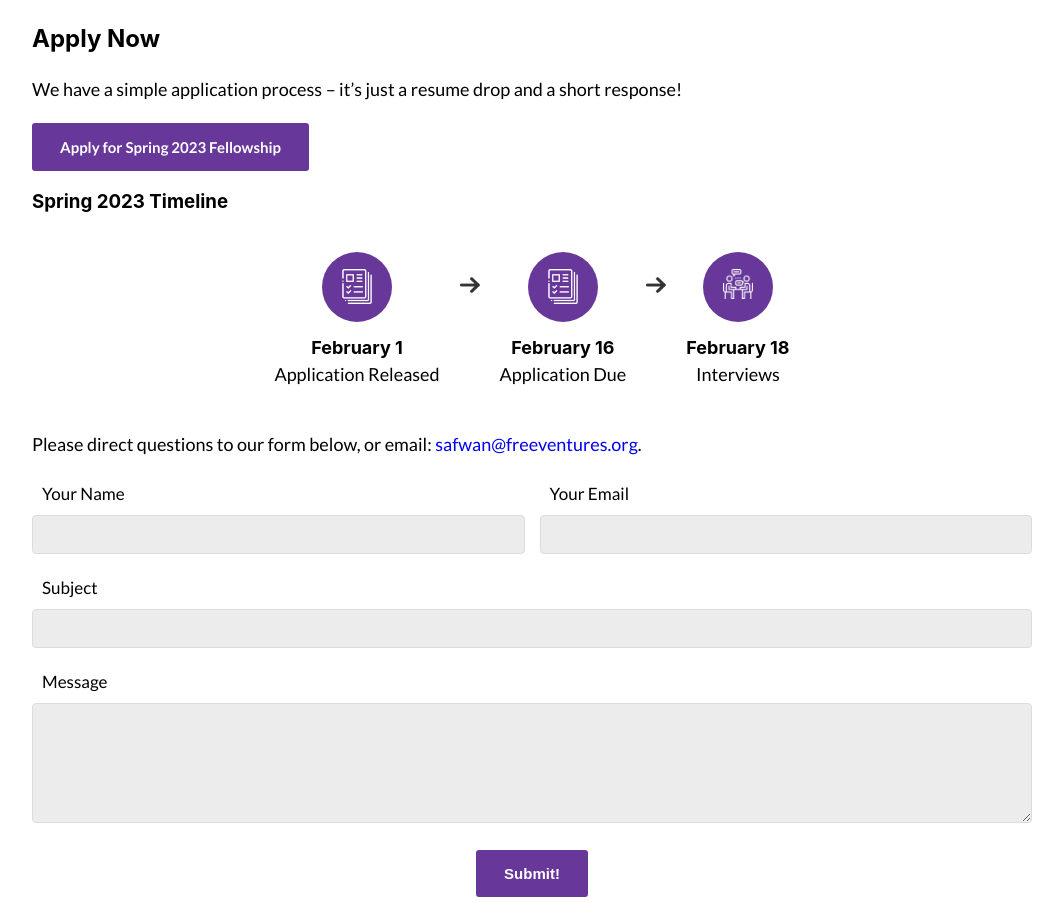
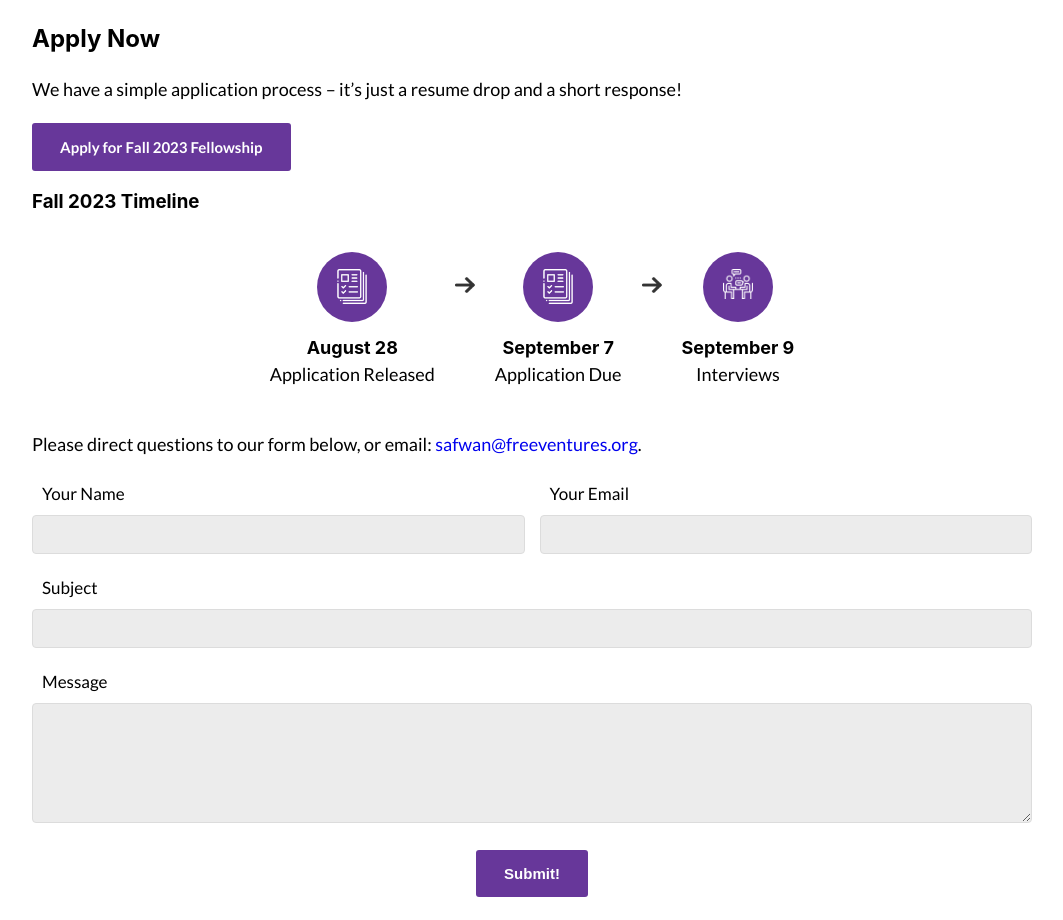
Before and after one commit to Free-Ventures-Cal/website, a React (Create React App) app: page /fellowship in a window 1280 px wide. Shown: the part 1425-2345 px from the top of the page, without its empty margins (108-1171 px from the left). Built offline with nearby package versions, Linux system fonts and the light colour scheme.

Commit message:
Update fellowship application links for fall 2023

```diff
--- a/src/Components/Fellowship.js
+++ b/src/Components/Fellowship.js
@@ -30,17 +30,17 @@ import archa from "./../assets/fiatlux/past_speakers/Archa.jpeg";
 function Fellowship() {
   let timelineContent = [
     {
-      date: "February 1",
+      date: "August 28",
       description: "Application Released",
       image: application,
     },
     {
-      date: "February 16",
+      date: "September 7",
       description: "Application Due",
       image: application,
     },
     {
-      date: "February 18",
+      date: "September 9",
       description: "Interviews",
       image: interview,
     },
@@ -189,14 +189,14 @@ function Fellowship() {
             short response!
           </p>
           <a
-            href="https://airtable.com/shrkN2sqrGM64Ylqg"
+            href="https://forms.gle/jQrDAHUPVTd8Eaw58"
             className="genericButton"
             target="_blank"
             rel="noopener noreferrer"
           >
-            Apply for Spring 2023 Fellowship
+            Apply for Fall 2023 Fellowship
           </a>
-          <h3>Spring 2023 Timeline</h3>
+          <h3>Fall 2023 Timeline</h3>
           <div className="timeline">{timelineWithArrows}</div>
           <p>
             Please direct questions to our form below, or email:{" "}
```
Also changed, not shown: 1 other file (tests, documents, lock files or other folders).
